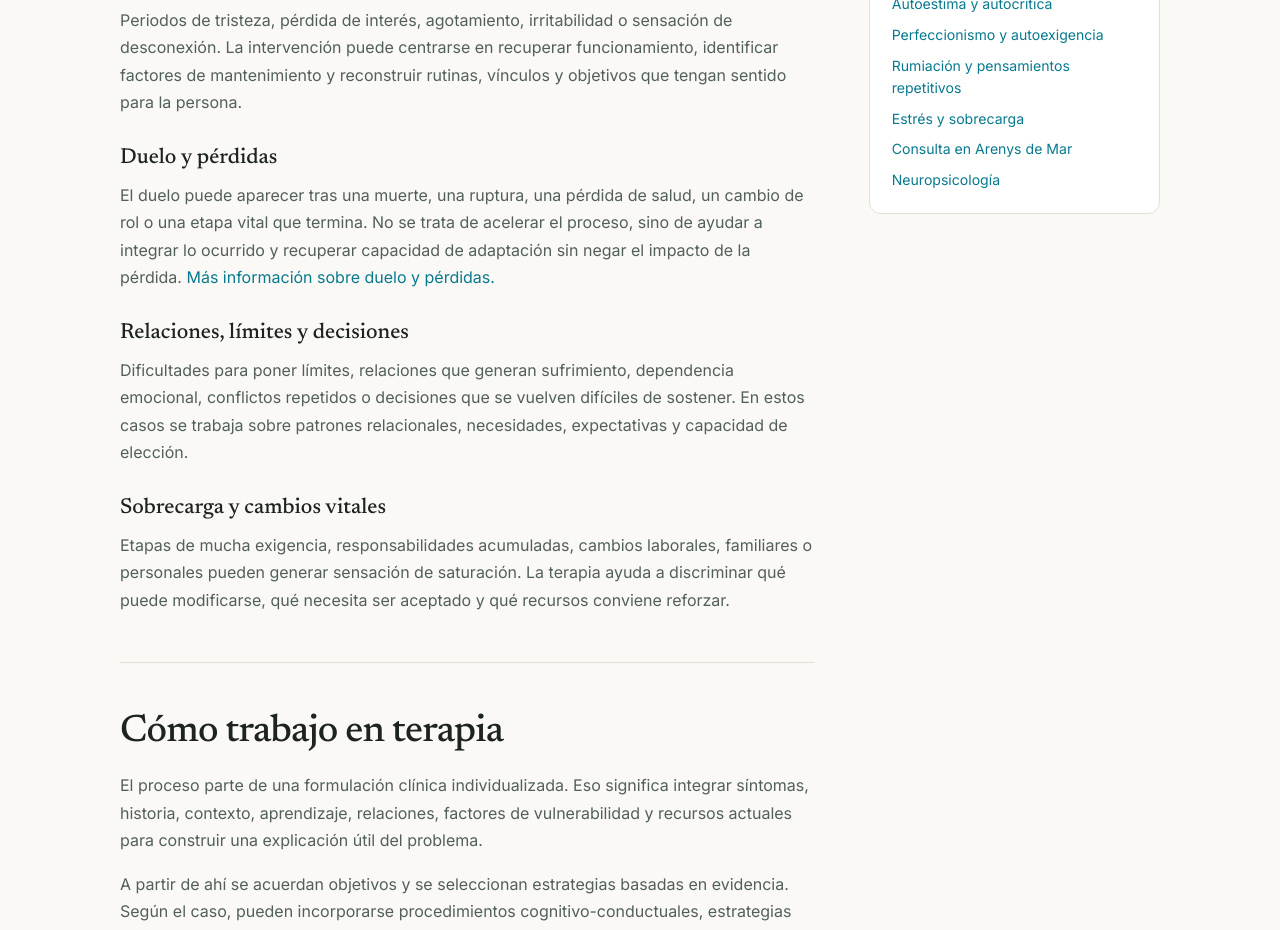
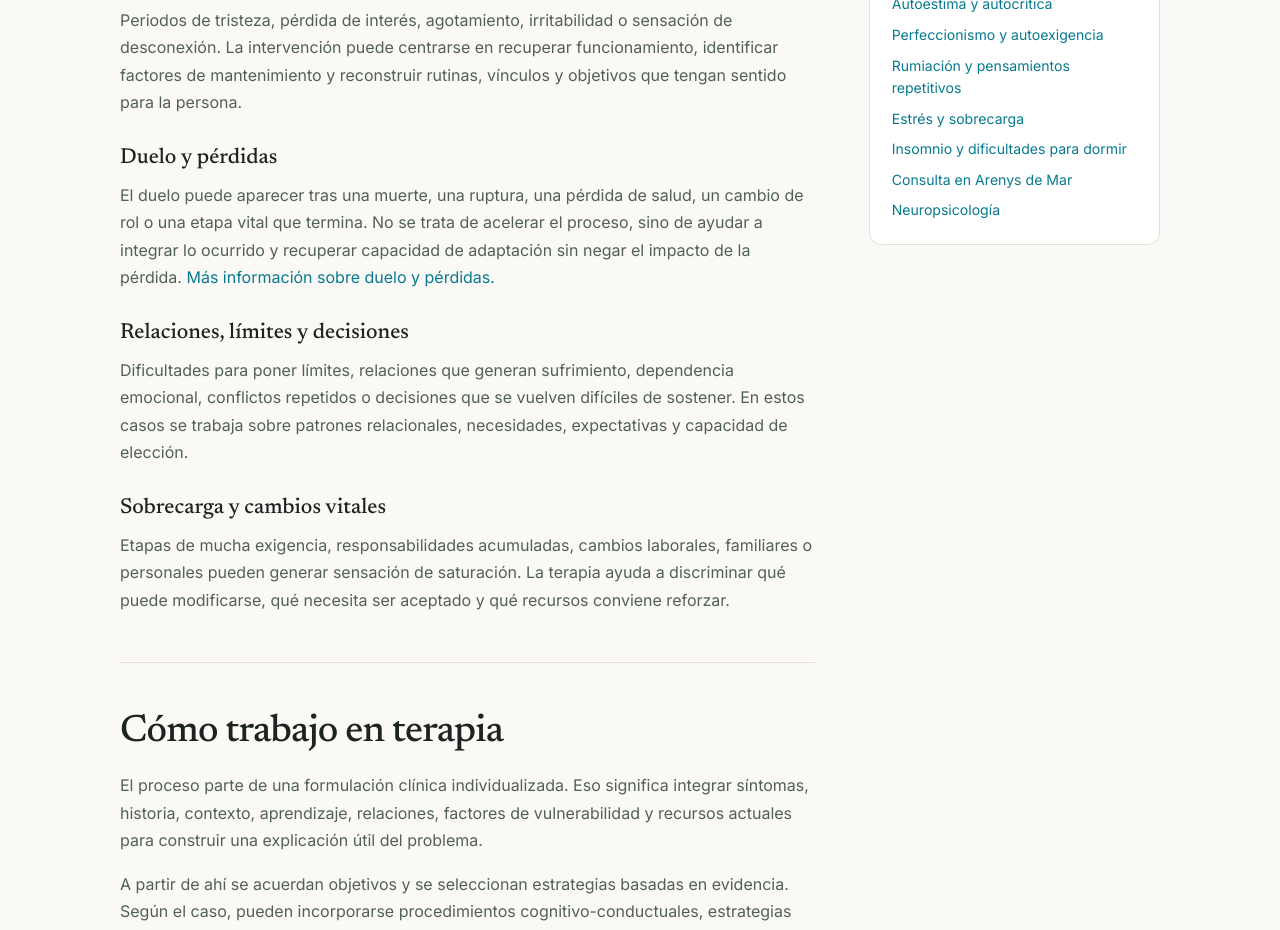
Before and after one commit to carolinasanchezgirona/Portfolio-Carolina, a Next.js app: page /psicologia in a window 1280 px wide. Shown: the part 1220-2150 px from the top of the page. Built offline with nearby package versions, Linux system fonts and the light colour scheme.

Commit message:
SEO: link insomnia page

```diff
--- a/app/psicologia/page.tsx
+++ b/app/psicologia/page.tsx
@@ -152,6 +152,7 @@ export default function PsychologyPage() {
               <a href="/perfeccionismo-y-autoexigencia/">Perfeccionismo y autoexigencia</a>
               <a href="/rumiacion-y-pensamientos-repetitivos/">Rumiación y pensamientos repetitivos</a>
               <a href="/estres-y-sobrecarga/">Estrés y sobrecarga</a>
+              <a href="/insomnio-y-dificultades-para-dormir/">Insomnio y dificultades para dormir</a>
               <a href="/psicologa-arenys-de-mar/">Consulta en Arenys de Mar</a>
               <a href="/neuropsicologia/">Neuropsicología</a>
             </div>
```
